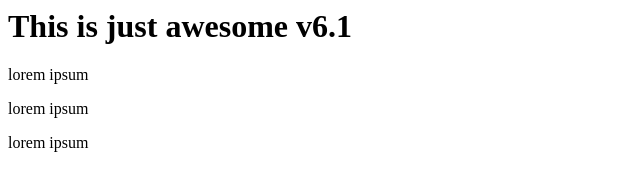
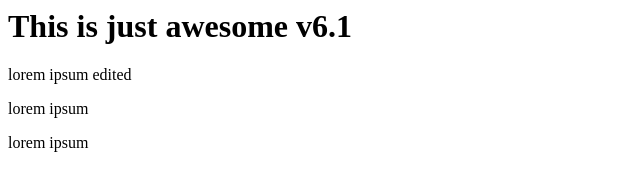
Before and after one commit to tahonen/gitflow-container-action, a plain HTML site: page index.html in a window 1280 px wide. Shown: the full height of the page, 0-640 px from the left. Drawn offline with Linux system fonts and the light colour scheme.

Commit message:
text change

```diff
--- a/index.html
+++ b/index.html
@@ -4,7 +4,7 @@
 </head>
 <body>
 <h1>This is just awesome v6.1</h1>
-<p>lorem ipsum</p>
+<p>lorem ipsum edited</p>
 <p>lorem ipsum</p>
 <p>lorem ipsum</p>
 </body>
```
